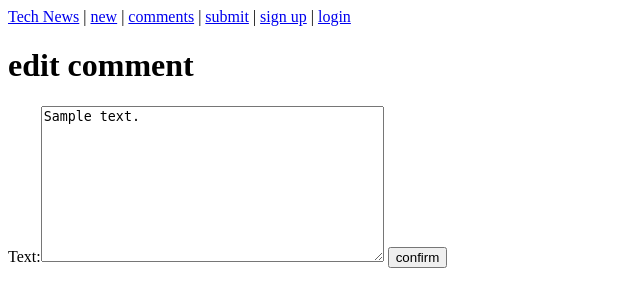
After one commit to mobiusxs/technews, a Django app: page /comment/edit/1 in a window 1280 px wide. The commit adds this page. Shown: the top 307 px of the page, without its empty margins (0-640 px from the left). Run offline with Django 3.2, Linux system fonts and the light colour scheme; tables that the repository leaves empty hold one stand-in row (values such as "Sample post").

Commit message:
create comment update view

```diff
--- /dev/null
+++ b/index/templates/index/comment_update.html
@@ -0,0 +1,15 @@
+{% extends 'base.html' %}
+
+{% block title %}edit comment{% endblock %}
+
+{% block content %}
+    <h1>edit comment</h1>
+
+        <form action="{% url 'index:comment_update' comment.id%}" method="post">
+            {% csrf_token %}
+            {{ form }}
+            <input type="submit" value="confirm">
+        </form>
+
+
+{% endblock %}
--- a/index/templates/index/link.html
+++ b/index/templates/index/link.html
@@ -28,7 +28,7 @@
                 <p><a href="{% url 'index:profile' comment.author.username %}">{{ comment.author.username }}</a> {{ comment.created|timesince }} ago
                 {% if request.user == comment.author %}
                     |
-                    <a href="#">edit</a> |
+                    <a href="{% url 'index:comment_update' comment.id %}">edit</a> |
                     <a href="{% url 'index:comment_delete' comment.id %}">delete</a>
                 {% endif %}
                 </p>
--- a/index/urls.py
+++ b/index/urls.py
@@ -13,6 +13,7 @@ urlpatterns = [
 
     path('comment/', views.CommentFormView.as_view(), name='comment'),
     path('comments/', views.CommentListView.as_view(), name='comments'),
+    path('comment/edit/<int:pk>', views.CommentUpdateView.as_view(), name='comment_update'),
     path('comment/delete/<int:pk>', views.CommentDeleteView.as_view(), name='comment_delete'),
 
     path('profile/<str:username>', views.ProfileView.as_view(), name='profile'),
--- a/index/views.py
+++ b/index/views.py
@@ -1,7 +1,7 @@
 from django.contrib.auth.mixins import LoginRequiredMixin
 from django.db.models import Count
 from django.shortcuts import get_object_or_404
-from django.views.generic import ListView, DetailView, CreateView, FormView, DeleteView
+from django.views.generic import ListView, DetailView, CreateView, FormView, DeleteView, UpdateView
 from django.urls import reverse
 from django.http import HttpResponseRedirect
 from django.contrib.auth.decorators import login_required
@@ -105,6 +105,15 @@ class CommentListView(ListView):
             return Comment.objects.all().order_by(ordering)
 
 
+class CommentUpdateView(UpdateView):
+    model = Comment
+    fields = ['text']
+    template_name_suffix = '_update'
+
+    def get_success_url(self):
+        return reverse('index:link', kwargs={'pk': self.object.link.id})
+
+
 class CommentDeleteView(DeleteView):
     model = Comment
     success_url = '/'
```
